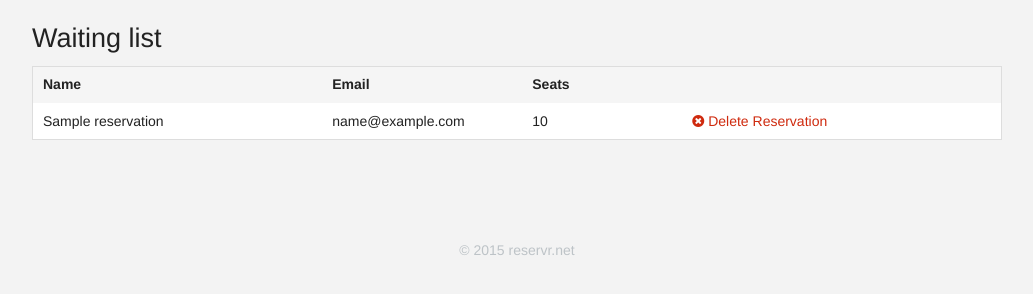
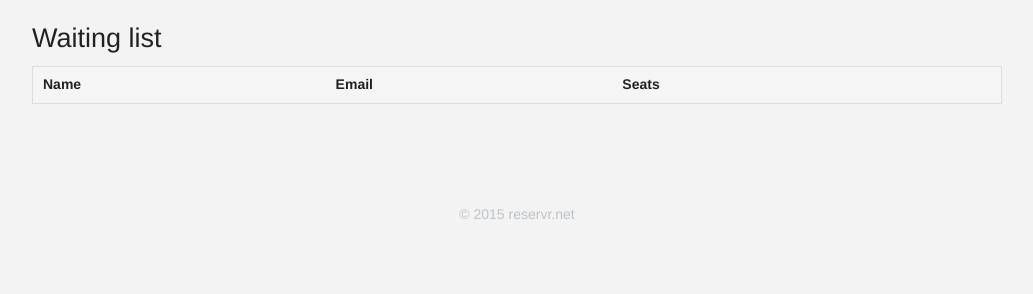
Before and after one commit to buiac/reservr, a Node project: template app/views/reservations.ejs in a window 1280 px wide. Shown: the part 228-522 px from the top of the page, without its empty margins (123-1156 px from the left). Run offline with Node 20 templates, Linux system fonts and the light colour scheme; the template is opened without the code that fills it: most values are stand-ins (such as "Sample title", 1, 10 or a date in 2020); lists and menus that the app fills with data are empty.

Commit message:
Fixed reservations issue

```diff
--- a/app/controllers/reservations.js
+++ b/app/controllers/reservations.js
@@ -173,7 +173,7 @@ module.exports = (function(config, db) {
               var emailParams = null;
 
               // send mail to user
-              if (reservation.waiting) {
+              if (reservation.waiting === 'true') {
                 emailParams = {
                   from: config.email,
                   to: newReservation.email,
--- a/app/views/reservations.ejs
+++ b/app/views/reservations.ejs
@@ -36,7 +36,7 @@
 
           <% reservations.forEach(function(reservation){ %>
 
-            <% if (!reservation.waiting) { %>
+            <% if (reservation.waiting === 'false') { %>
               <tr>
                 <td>
                   <%= reservation.name %>
@@ -85,7 +85,7 @@
 
           <% reservations.forEach(function(reservation){ %>
 
-            <% if (reservation.waiting) { %>
+            <% if (reservation.waiting === 'true') { %>
               <tr>
                 <td>
                   <%= reservation.name || '' %>
```
